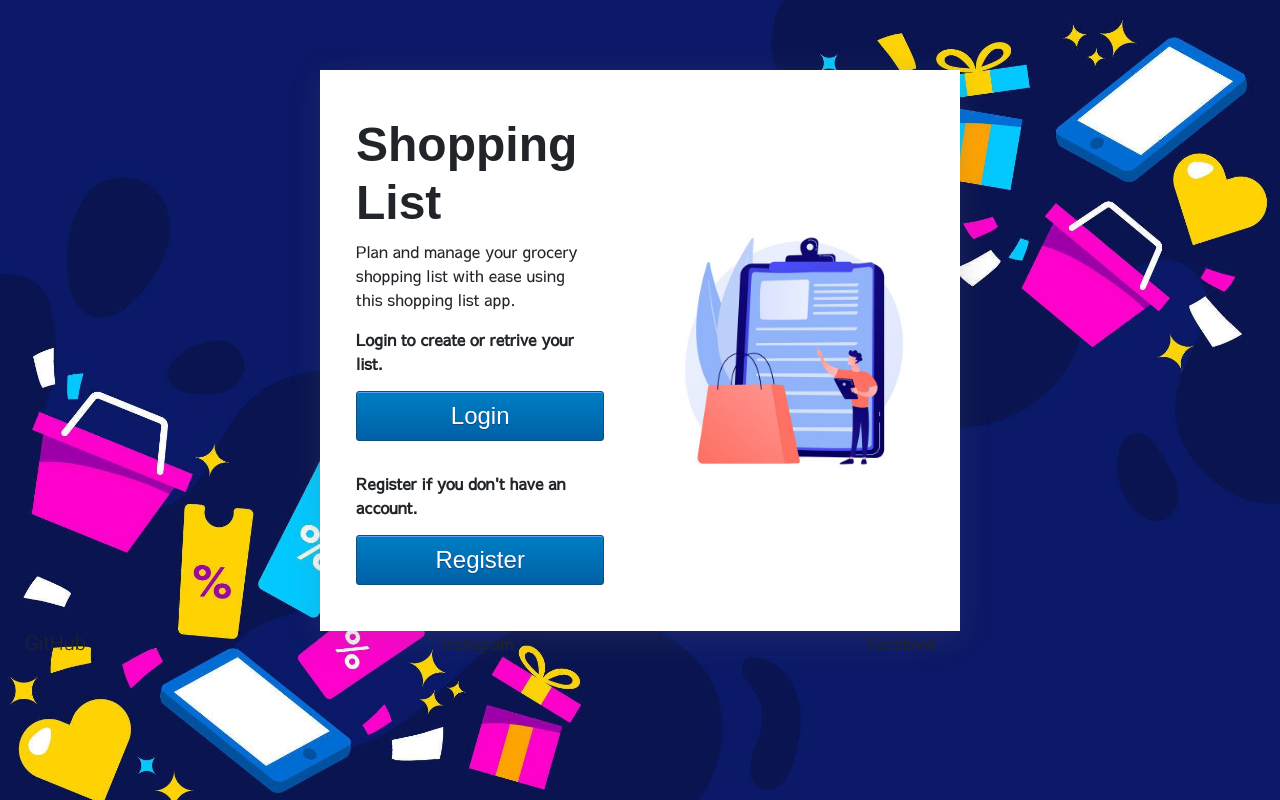
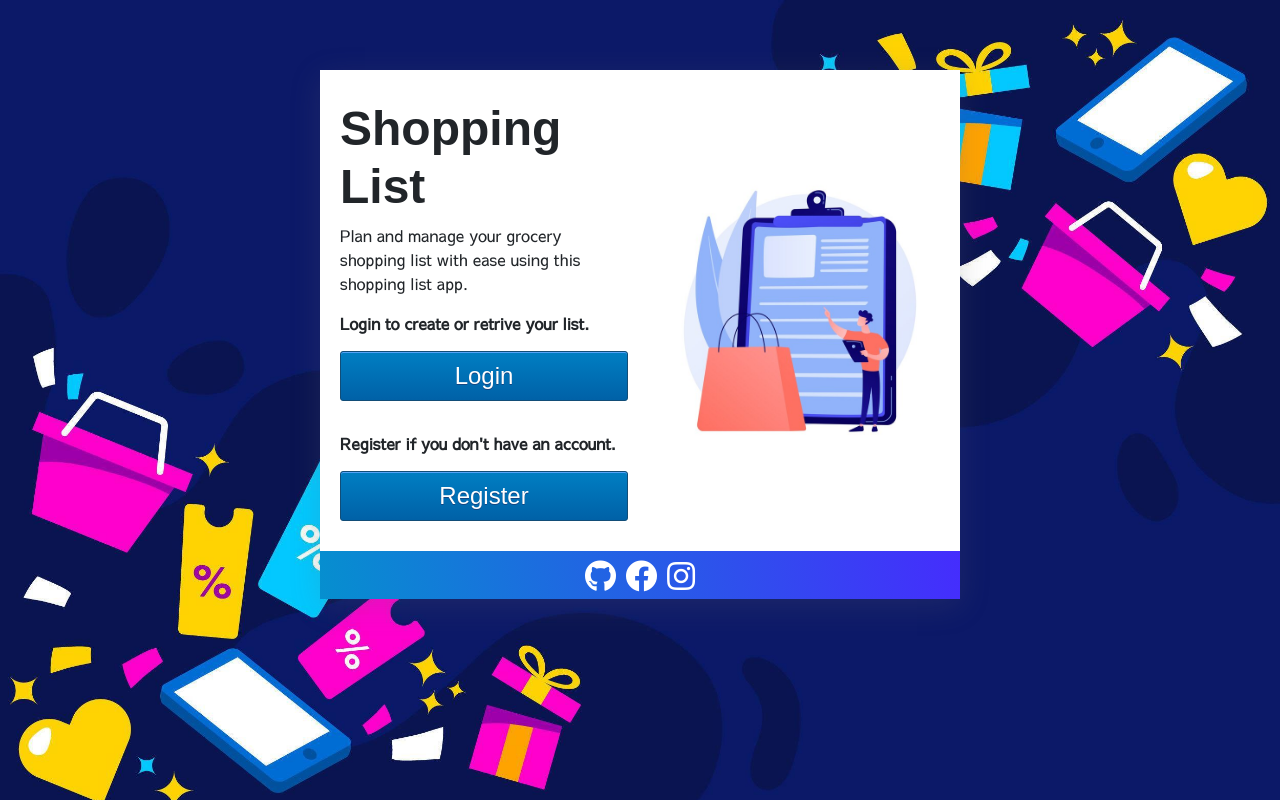
Before and after one commit to slbabin/shopping-list4, a Django app: page / in a window 1280 px wide. Run offline with Django 3.2, Linux system fonts and the light colour scheme; some libraries are stand-ins or nearby versions; some web fonts are replaced.

Commit message:
Add footer and icons

```diff
--- a/shoppinglistapp/static/css/style.css
+++ b/shoppinglistapp/static/css/style.css
@@ -6,7 +6,10 @@ body{
     background-size: cover;
 }
 
-
+.row {
+    margin-right: 0;
+    margin-left: 0;
+}
 .right-col {
     min-height: 400px;
     width: 40%;
@@ -20,6 +23,7 @@ body{
 
     background-color: #0c1968;
     box-shadow: rgba(100, 100, 111, 0.2) 0px 7px 29px 0px;
+    padding: 0;
 }
 
 
@@ -187,3 +191,20 @@ label {
     width: 90%;
     text-align: center;
 }
+
+.footer {
+    font-size: 2em;
+    text-align: center;
+    color: white;
+    background: rgb(9,200,248);
+    background: linear-gradient(80deg, rgb(6, 143, 207) 0%, rgba(69,45,253,1) 100%);
+
+}
+.footer a {
+    color: white;
+}
+
+.grow:hover {
+    transform: scale(1.1);
+    transition: 1s ease;
+}
--- a/shoppinglistapp/templates/shoppinglistapp/base.html
+++ b/shoppinglistapp/templates/shoppinglistapp/base.html
@@ -18,20 +18,20 @@
 </head>
 <body>
 
-    <div class="container mx-auto col-xm-9 col-sm-9 col-md-6">
+    <div class="container p-0 mx-auto col-xm-9 col-sm-9 col-md-6">
         {% block content %}
 
 
         {% endblock content %}
+
+      <div class="footer no-gutter">
+        <a href="https://github.com/slbabin/shopping-list4" target="_blank"><i class="fab fa-github grow"></i></a>
+        <a href="https://www.facebook.com/" target="_blank"><i class="fab fa-facebook grow"></i></a>
+        <a href="https://www.instagram.com/" target="_blank"><i class="fab fa-instagram grow"></i></a>
+      </div>
     </div>
 
-<footer class="container-fluid">
-<div class="row">
-    <div class="col-sm-4"><h5>GitHub</h5></div>
-    <div class="col-sm-4"> Instagram</div>
-    <div class="col-sm-4">Facebook</div>
-</div>
-</footer>
+
 
 <script src="https://cdnjs.cloudflare.com/ajax/libs/jquery/3.5.1/jquery.slim.min.js"></script>
 <script src="https://cdnjs.cloudflare.com/ajax/libs/popper.js/1.16.1/umd/popper.min.js"></script>
--- a/shoppinglistapp/templates/shoppinglistapp/index.html
+++ b/shoppinglistapp/templates/shoppinglistapp/index.html
@@ -6,7 +6,7 @@
 
 
     <div class="row">
-        <div class="col-sm w-60 p-3 main-left-col">
+        <div class="col-sm w-60 p-0 main-left-col">
           <h1>Shopping List</h1>
 
           <p>Plan and manage your grocery shopping list with ease using this shopping list app.</p>
@@ -21,7 +21,7 @@
 
         </div>
 
-        <div class="col-sm w-40 p-3 d-block align-items-center main-right-col">
+        <div class="col-sm w-40 p-0 d-block align-items-center main-right-col">
           <img class="img-fluid mx-auto main-img" src="{% static 'images/app-image.jpg' %}" alt="A man with a pad">
         </div>
       </div>
--- a/shoppinglistapp/templates/shoppinglistapp/item_confirm_delete.html
+++ b/shoppinglistapp/templates/shoppinglistapp/item_confirm_delete.html
@@ -4,7 +4,7 @@
 
 <div class="container-header">
 
-    <a href="{% url 'shopping_list' %}"><i class="fa fa-reply" aria-hidden="true"></i> Go Back</a>
+    <a href="{% url 'shopping_list' %}"><i class="fa fa-reply" aria-hidden="true"></i>  Go Back</a>
 
 
 </div>
```
